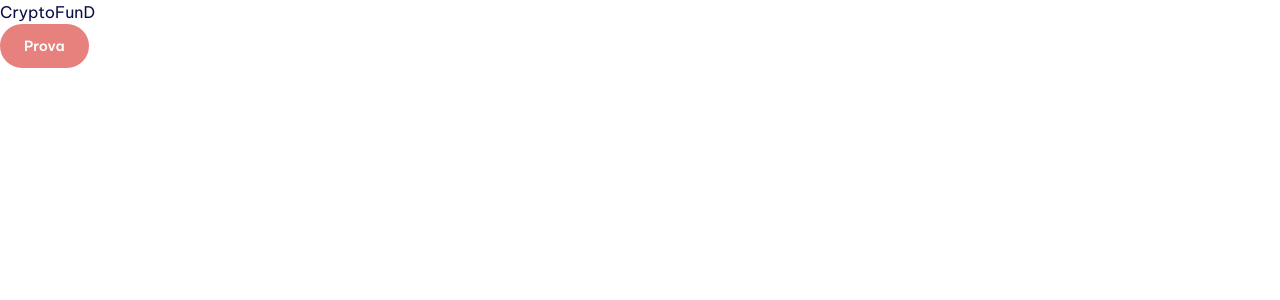
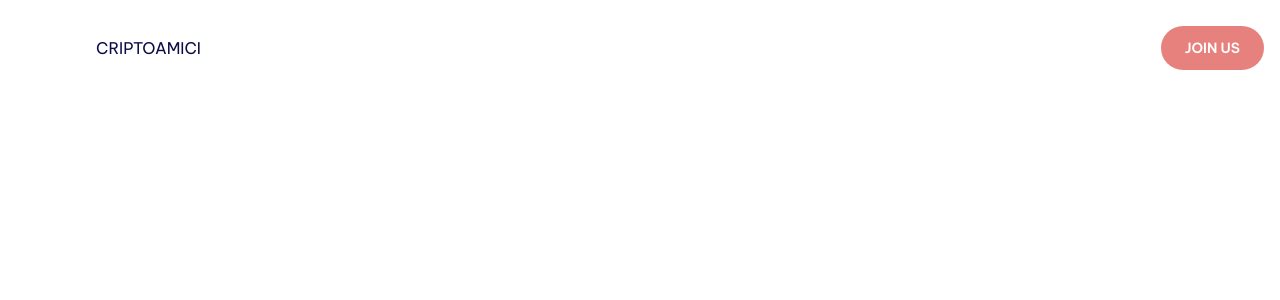
Before and after one commit to samuelemedici/cryptofund-fe, a Next.js app: page / in a window 1280 px wide. Shown: the top 300 px of the page. Built offline with nearby package versions, Linux system fonts and the light colour scheme; what localstorage-slim would draw is missing.

Commit message:
[Setup] added minor components

```diff
--- /dev/null
+++ b/src/components/shared/Header.tsx
@@ -0,0 +1,14 @@
+const Header = () => {
+  return (
+    <header className="flex items-center w-full gap-x-4 p-4">
+      <div className="primary-linear-gradient w-16 h-16 rounded-[50%]"></div>
+      <h1>CRIPTOAMICI</h1>
+      <div className="grow"></div>
+      <button type="button" className="button-primary">
+        JOIN US
+      </button>
+    </header>
+  );
+};
+
+export default Header;
--- a/src/pages/index.tsx
+++ b/src/pages/index.tsx
@@ -1,12 +1,12 @@
-import type { NextPage } from 'next';
+import type { NextPage } from "next";
+import Header from "../components/shared/Header";
 
 const Home: NextPage = () => {
   return (
     <div className="h-screen w-screen">
-      <h1>CryptoFunD</h1>
-      <button type="button" className="button button-primary">Prova</button>
+      <Header />
     </div>
-  )
-}
+  );
+};
 
-export default Home
+export default Home;
--- a/src/styles/globals.css
+++ b/src/styles/globals.css
@@ -2,6 +2,7 @@
 @tailwind components;
 @tailwind utilities;
 
+@import './linear-gradient.css';
 
 @font-face {
   font-family: "BeVietnamPro";
@@ -52,7 +53,7 @@
   }
 
   .button-primary {
-    @apply bg-primary-button-color text-white
+    @apply button bg-primary-button-color text-white
   }
 
   .radio-primary {
```
